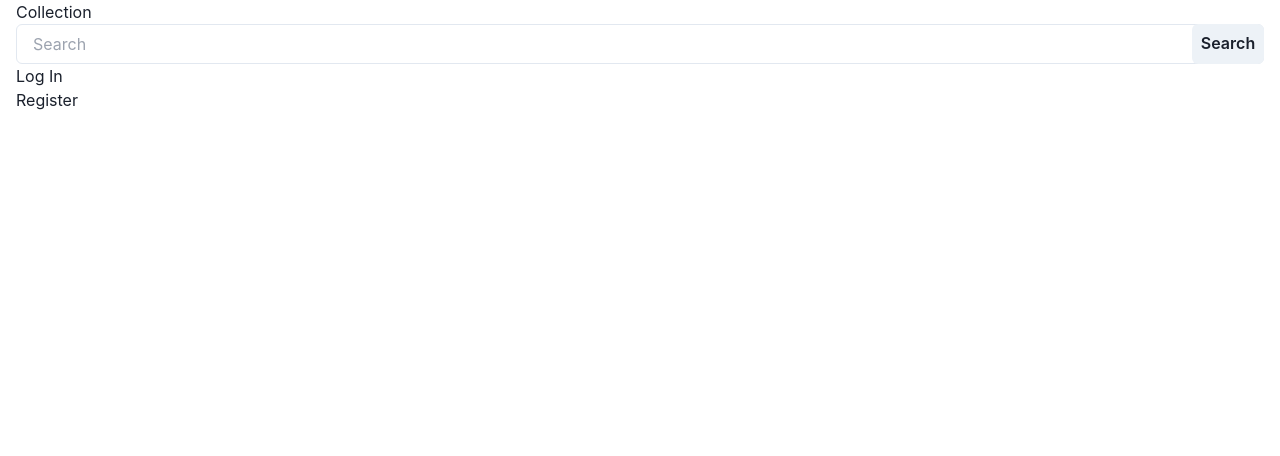
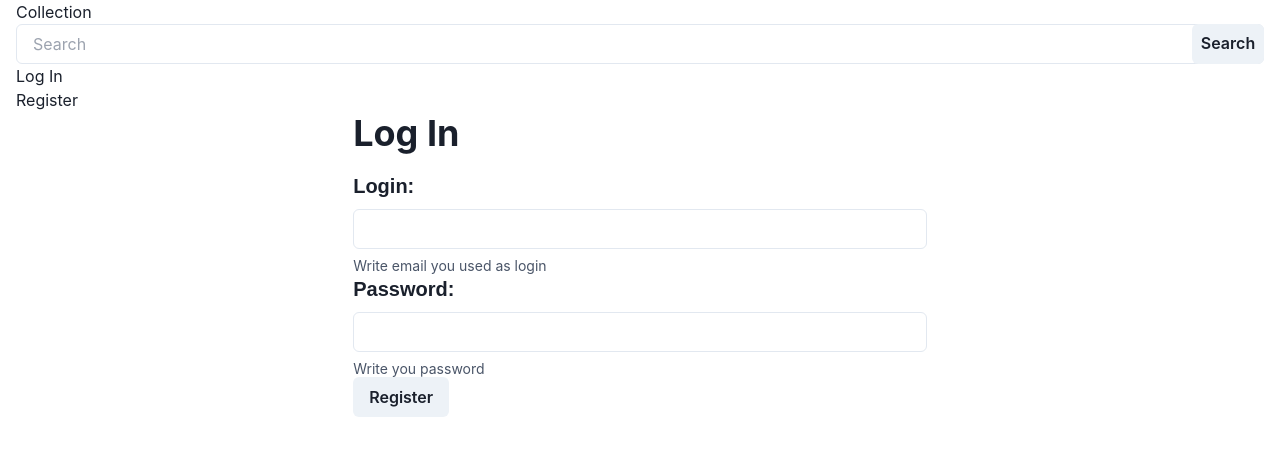
Before and after one commit to Kas-S/collection_management, a React (Vite) app: page /login in a window 1280 px wide. Shown: the top 456 px of the page. Built offline with nearby package versions, Linux system fonts and the light colour scheme.

Commit message:
Log In and Log Out functions added

```diff
--- a/src/components/Auth/Login.jsx
+++ b/src/components/Auth/Login.jsx
@@ -1,5 +1,52 @@
+import {
+    Button, Container, FormControl,
+    FormHelperText, FormLabel, Heading,
+    Input
+} from "@chakra-ui/react"
+import {useState} from "react"
+import {auth} from "../../config/firebase.js"
+import { signInWithEmailAndPassword } from "firebase/auth"
+
 function Login () {
-    return <></>
+    const [email, setEmail] = useState(""),
+          [password, setPassword] = useState(""),
+          [status, setStatus] = useState("")
+
+    const login = async () => {
+        try {
+            await signInWithEmailAndPassword(auth, email, password)
+        } catch (err) {
+            console.error(err)
+        }
+    }
+
+    return (
+        <Container>
+            <form className="bg-white mt-3 p-4 rounded-md flex flex-col items-center">
+                <Heading mb="4">Log In</Heading>
+                <FormControl>
+                    <FormLabel fontFamily="sans-serif" fontSize="xl" fontWeight="bold">
+                        Login:
+                    </FormLabel>
+                    <Input type="login" onChange={(e) => setEmail(e.target.value)} />
+                    <FormHelperText>
+                        Write email you used as login
+                    </FormHelperText>
+                </FormControl>
+                <FormControl>
+                    <FormLabel fontFamily="sans-serif" fontSize="xl" fontWeight="bold">
+                        Password:
+                    </FormLabel>
+                    <Input type="password" onChange={(e) => setPassword(e.target.value)} />
+                    <FormHelperText>
+                        Write you password
+                    </FormHelperText>
+                </FormControl>
+                <p className="text-red-600">{status}</p>
+                <Button onClick={login}>Register</Button>
+            </form>
+        </Container>
+    )
 }
 
 export default Login
--- a/src/components/Layout/Navbar.jsx
+++ b/src/components/Layout/Navbar.jsx
@@ -1,8 +1,19 @@
 import {Link} from "react-router-dom"
-import {Container} from "@chakra-ui/react";
+import {Container, Button} from "@chakra-ui/react";
 import SearchBar from "./NavbarComponents/SearchBar.jsx"
+import {auth} from "../../config/firebase.js"
+import {signOut} from "firebase/auth"
 
 function Navbar() {
+
+    const logout = async () => {
+        try {
+            await signOut(auth)
+        } catch (err) {
+            console.error(err)
+        }
+    }
+
     return (
         <nav className="bg-emerald-900">
             <Container maxW="full">
@@ -15,12 +26,21 @@ function Navbar() {
                     <li>
                         <SearchBar/>
                     </li>
+                    {!auth.currentUser && (
+                        <>
                             <li>
                                 <Link to="/login" className="p-4 bg-white font-mono text-black rounded-2xl font-bold text-nowrap">Log In</Link>
                             </li>
                             <li>
                                 <Link to="/register" className="p-4 bg-emerald-600 font-mono text-white rounded-2xl font-bold text-nowrap">Register</Link>
                             </li>
+                        </>
+                    ) }
+                    {auth.currentUser && (
+                        <li>
+                            <Button onClick={logout}>Log Out</Button>
+                        </li>
+                    )}
                 </ul>
             </div>
             </Container>
```
Also changed, not shown: src/components/Auth/Register.jsx (+3 -7 lines). Lines whose indentation alone changed are shown as unchanged.
